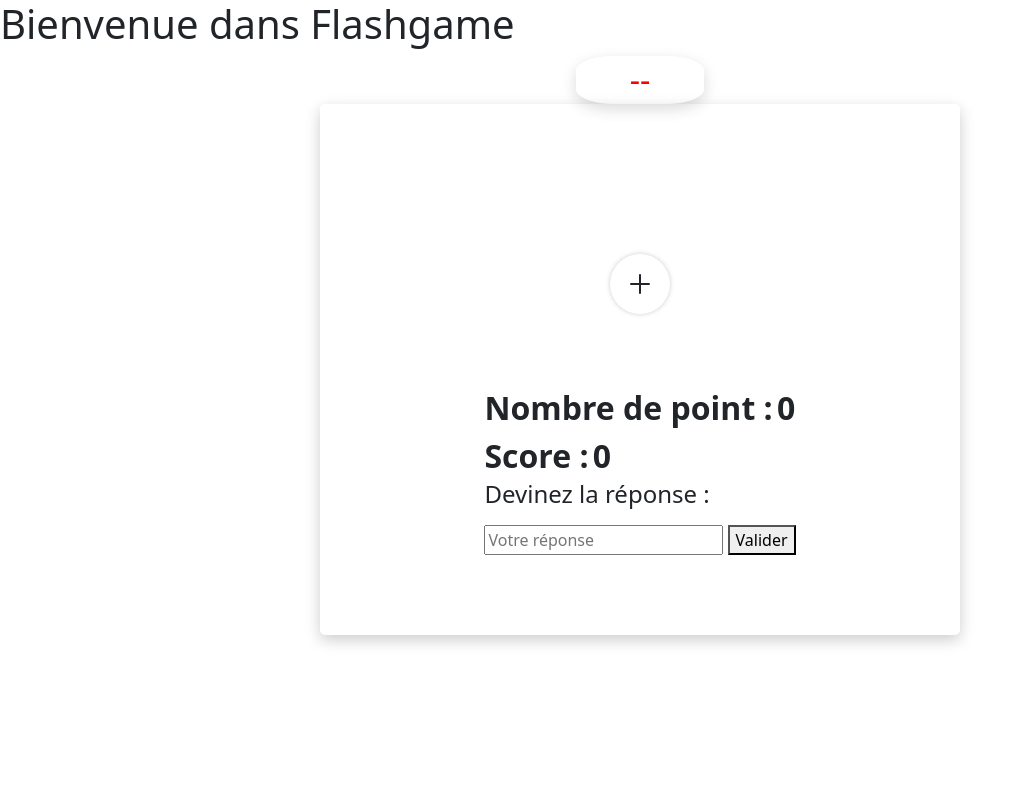
After one commit to Nfellag/jeuxflash, a PHP site: the page made by gameflash/frontend/pages/DevineGame.php in a window 1280 px wide. The commit adds this page. Shown: the whole page, without its empty margins (0-1025 px from the left). Run offline with PHP 8.4, Linux system fonts and the light colour scheme; the template is opened without the code that fills it, so the values that code supplies are empty; the visitor is signed in with stand-in values (Sample User, id 1).

Commit message:
game css

```diff
--- /dev/null
+++ b/gameflash/frontend/css/DevineGame.css
@@ -0,0 +1,39 @@
+body{
+    /* background-image: url('../assets/Devinette_actu_Une.jpg'); */
+    background-size: cover;
+    height: 100vh;
+}
+
+#timer{
+    display: flex;
+    align-items: center;
+    justify-content: center;
+    color: red;
+
+    width: 10%;
+    margin: 0 auto;
+    border-radius: 30%;
+    font-size: 2em;
+
+    box-shadow: 0 5px 15px rgba(0, 0, 0, 0.15);
+}
+
+#gameflash{
+    display: flex;
+    align-items: center;
+    justify-content: center;
+    /* position: relative; */
+
+    width: 50%;
+    padding: 5em;
+    margin: 0 auto;
+    box-sizing: border-box;
+    border-radius: 0.3em;
+
+    box-shadow: 0 5px 15px rgba(0, 0, 0, 0.20);
+}
+
+label, span#score,#totalscore {
+    font-size: 2em;
+    font-weight: 600;
+}
--- /dev/null
+++ b/gameflash/frontend/css/Options.css
@@ -0,0 +1,72 @@
+#menuOption{
+    position: relative;
+    display: flex;
+    justify-content: center;
+    align-items: center;
+    margin: 0 auto;
+    width: 200px;
+    height: 200px;
+}
+
+#menu{
+    position: absolute;
+    cursor: pointer;
+    display: flex;
+    align-items: center;
+    justify-content: center;
+    /* background: var(--bs-red); */
+    background: white;
+    width: 60px;
+    height: 60px;
+    z-index: 10000;
+    border-radius: 50%;
+    font-size: 2em;
+    box-shadow: 0 0 5px rgba(0, 0, 0, 0.20);
+    transition: transform 1.2s;
+}
+
+#menu:hover{
+    color: var(--bs-red);;
+}
+
+/* #menu::after{
+    content: "+";
+    display: flex;
+    align-items: center;
+    justify-content: center;
+    color: white;
+    background: var(--bs-red);
+} */
+
+#menuOption li{
+    position: absolute;
+    list-style: none;
+    left: 0;
+    transform-origin: 100px;
+    transition: 0.5s;
+    transition-delay: calc(0.1s * var(--i));
+    transform: rotate(0deg) translateX(100px);
+}
+
+#menuOption li a{
+    display: flex;
+    align-items: center;
+    justify-content: center;
+}
+
+#menuOption li a:hover{
+    color: var(--bs-red);
+}
+
+#menuOption.active li{
+    transform: rotate(calc(360deg/3 * var(--i)));
+    padding: 10px;
+    box-shadow: 0 5px 10px rgba(0, 0, 0, 0.20);
+
+    font-size: 2em;
+    border-radius: 50%;
+}
+
+#menuOption.active #menu{
+    transform: rotate(315deg);
+}
--- /dev/null
+++ b/gameflash/frontend/css/Responsive.css
@@ -0,0 +1,3 @@
+@media screen and (min-width: 900px) {
+
+}
--- a/gameflash/frontend/js/GameFlash.js
+++ b/gameflash/frontend/js/GameFlash.js
@@ -1,12 +1,20 @@
 let correctAnswer; // Variable pour stocker la réponse correcte
 let score = 0; // Variable pour stocker le score
+let time = 20;
+let timerInterval;
+
+//Fonction pour démarrer le minuteur
+// function startTimer(){
+//     timerInterval = setInterval(updateTimer,1000)
+// }
+
 // Fonction pour récupérer une devinette
 async function getRiddle() {
     const url = 'https://riddles1.p.rapidapi.com/riddle/';
     const options = {
       method: 'GET',
       headers: {
-
+        // 'X-RapidAPI-Key': '25a8461657msh3bbed42dcafaca3p1f72b5jsnde30eca3c631',
         'X-RapidAPI-Host': 'riddles1.p.rapidapi.com',
       },
     };
@@ -25,6 +33,8 @@ async function getRiddle() {
     } catch (error) {
         console.error(error);
     }
+
+    startTimer();
 }
 
 // Fonction pour afficher la question
@@ -35,7 +45,6 @@ function displayQuestion(question) {
 // Fonction pour soumettre la réponse
 async function submitAnswer() {
     const userAnswer = document.getElementById('answer').value.trim();//¨Trim pour ignorer les espaces;
-    const totalscore = document.getElementById('totalscore')
 
     // Afficher un message en fonction de la réponse
     if (userAnswer.toLowerCase() === correctAnswer.toLowerCase()) {
@@ -74,4 +83,35 @@ function updatetotalScore() {
     document.getElementById('totalscore').textContent = currentScore + score;
 }
 
+// Fonction pour mettre à jour le minuteur
+function updateTimer() {
+
+    document.getElementById('timer').textContent = time;
+
+    if (time === 0) {
+        // Si le temps est écoulé, arrêter le minuteur et effectuer des actions de fin de jeu
+        clearInterval(timerInterval);
+        alert("Temps écoulé")
+        endGame();
+    } else {
+        // Décrémenter le temps restant
+        time--;
+    }
+}
+
+// Fonction pour gérer les actions à la fin du jeu
+function endGame() {
+
+    clearInterval(timerInterval);
+
+    // Réinitialiser le score pour le prochain jeu
+    score = 0;
+
+    // Mettre à jour le score sur la page
+    updateScore();
+
+    // Obtenir une nouvelle devinette pour le prochain jeu après un délai (par exemple, 2 secondes)
+    getRiddle();
+}
+
 getRiddle();
--- /dev/null
+++ b/gameflash/frontend/js/Options.js
@@ -0,0 +1,13 @@
+// Options.js
+document.addEventListener("DOMContentLoaded", function() {
+    optionGame();
+});
+
+function optionGame () {
+    const optionGame = document.getElementById('menu');
+    const options = document.getElementById('menuOption');
+
+    optionGame.addEventListener('click', () => {
+        options.classList.toggle("active");
+    });
+}
--- /dev/null
+++ b/gameflash/frontend/pages/DevineGame.php
@@ -0,0 +1,74 @@
+<?php
+    // session_start();
+    // include "../../backend/cookies.php";
+?>
+
+<!DOCTYPE html>
+<html lang="en">
+<head>
+    <meta charset="UTF-8">
+    <meta name="viewport" content="width=device-width, initial-scale=1.0">
+    <title>FlashGame</title>
+    <link rel="stylesheet" href="../css/Options.css">
+    <link rel="stylesheet" href="../css/Responsive.css">
+    <link rel="stylesheet" href="../css/DevineGame.css">
+    <link rel="stylesheet" href="../assets/bootstrap-5.3.2-dist/css/bootstrap.min.css">
+    <script src="../assets/bootstrap-5.3.2-dist/js/bootstrap.bundle.min.js"></script>
+</head>
+<body>
+    <h1>
+        <span>Bienvenue</span>
+        <span>dans Flashgame</span>
+        <span><!-- <?php  echo $_SESSION["username"];?>  --></span>
+    </h1>
+    <div id="timer">--</div>
+    <div id="gameflash">
+        <div id="game">
+            <div id="menuOption">
+                <div id="menu">
+                    <ion-icon name="add-outline"></ion-icon>
+                </div>
+
+                <li style="--i:1">
+                    <a href="#">
+                        <ion-icon name="person-outline"></ion-icon>
+                    </a>
+                </li>
+
+                <li style="--i:2">
+                    <a href="#">
+                        <ion-icon name="game-controller-outline"></ion-icon>
+                    </a>
+                </li>
+
+                <li style="--i:3">
+                    <a href="#">
+                        <ion-icon name="trophy-outline"></ion-icon>
+                    </a>
+                </li>
+
+            </div>
+
+
+            <label for="totalscore">Nombre de point : </label>
+            <span id="totalscore">0</span><br>
+
+            <label for="score">Score : </label>
+            <span id="score" >0</span>
+
+            <h4>Devinez la réponse :</h4>
+            <p id="question"></p>
+            <input type="text" id="answer" placeholder="Votre réponse">
+            <button type="submit" onclick="submitAnswer()">Valider</button>
+        </div>
+
+    </div>
+    <!-- <a href="logout.php">Déconnexion</a> Ajoutez un lien pour se déconnecter -->
+    <script src="../js/GameFlash.js"></script>
+    <script src="../js/Options.js"></script>
+
+    <!-- Icons -->
+    <script type="module" src="https://unpkg.com/ionicons@7.1.0/dist/ionicons/ionicons.esm.js"></script>
+<script nomodule src="https://unpkg.com/ionicons@7.1.0/dist/ionicons/ionicons.js"></script>
+</body>
+</html>
--- a/gameflash/frontend/pages/LoginPages.php
+++ b/gameflash/frontend/pages/LoginPages.php
@@ -1,6 +1,6 @@
 <?php
 
-require "../../backend/bd.php";
+// require "../../backend/bd.php";
 
 if (isset($_POST['SingUp'])) {
     $email = $_POST['email'];
--- a/gameflash/frontend/pages/reipassword.php
+++ b/gameflash/frontend/pages/reipassword.php
@@ -43,7 +43,7 @@
 //     echo "Erreur d'envoie !";
 // }
 
-include "../../backend/bd.php";
+// include "../../backend/bd.php";
 
 if (isset($_POST['send'])) {
     $email = $_POST["email"];
```
Also changed, not shown: gameflash/frontend/pages/Accueil.php (+3 -10 lines), README.md (deleted), gameflash/frontend/assets/Devinette_actu_Une.jpg (added).
